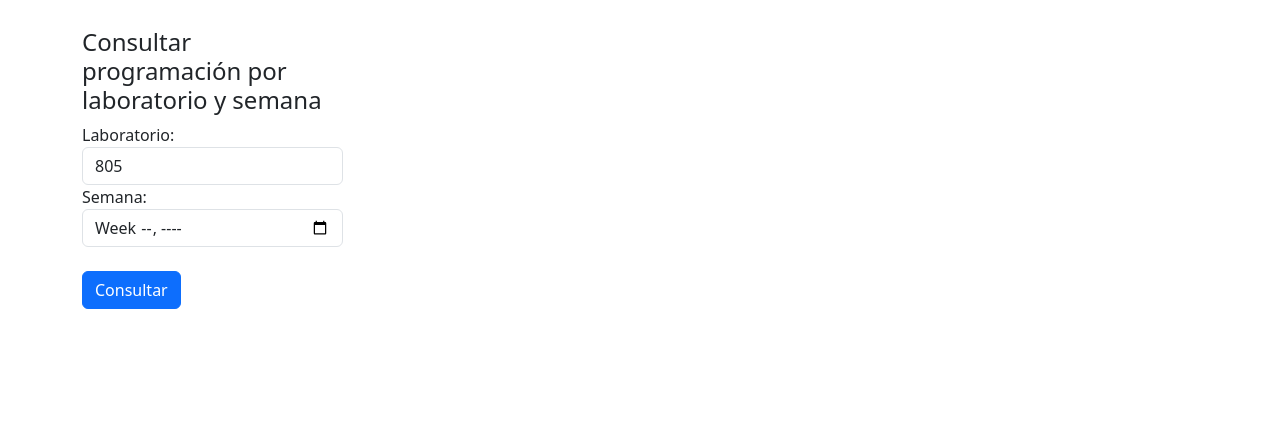
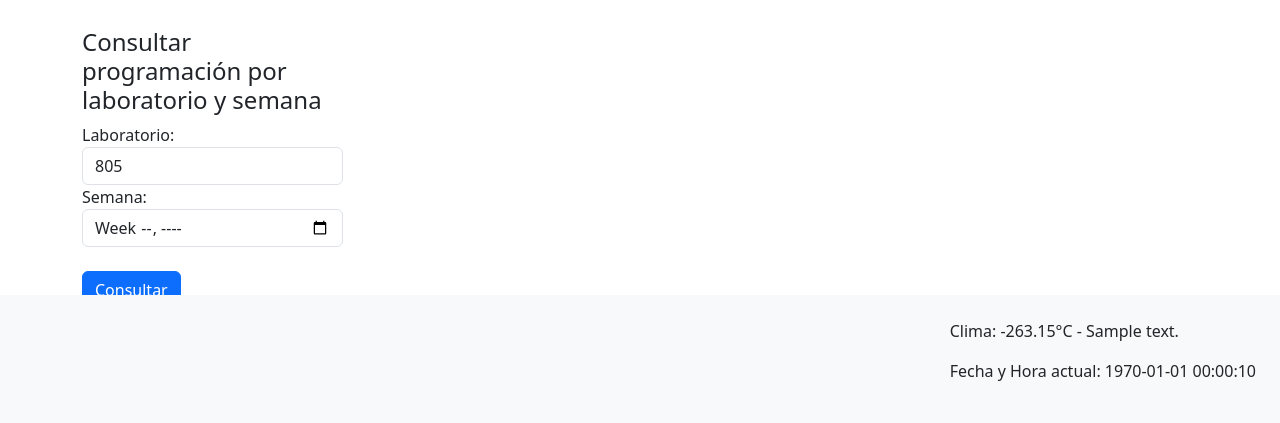
Before and after one commit to Max54611/4c24a-g6-programacionlabs, a Django app: page / in a window 1280 px wide. Shown: the part 377-800 px from the top of the page. Run offline with Django 4.2, Linux system fonts and the light colour scheme; data comes from the database, SQL or seed files in the repository; a database or web service that is not in the repository returns one stand-in record (values such as "Sample title"); data that the repository does not hold is empty.

Commit message:
Index API

```diff
--- a/Programacion/Laboratorios/templates/index.html
+++ b/Programacion/Laboratorios/templates/index.html
@@ -138,5 +138,10 @@
           {% endif %}
         </div>
     </div>
-
+    <div class="d-flex justify-content-end fixed-bottom bg-light p-3">
+      <div class="p-2">
+        <p>Clima: {{ temperatura|floatformat:"0.2f" }}°C - {{ descripcion }}</p>
+        <p>Fecha y Hora actual: {{ fecha_hora_actual }}</p>
+      </div>
+    </div>
 </body>
--- a/Programacion/Laboratorios/views.py
+++ b/Programacion/Laboratorios/views.py
@@ -58,6 +58,7 @@ def index(request):
     listadoProgLabs = Programacion_laboratorio.objects.all().order_by('-id')
     laboratorios = Laboratorio.objects.all()
     cursos_dictados = Curso_dictado.objects.all()
+    temperatura, descripcion, fecha_hora_actual = obtener_datos_clima()
     if request.method == 'POST':
         # Obtener los datos del formulario
         laboratorio = request.POST.get('laboratorio')
@@ -90,14 +91,20 @@ def index(request):
             "programaciones": programaciones,
             "laboratorio": laboratorio,
             "semana": semana,
-            "dias_semana": dias_semana
+            "dias_semana": dias_semana,
+            "temperatura": temperatura,
+            "descripcion": descripcion,
+            "fecha_hora_actual": fecha_hora_actual
         }
         return render(request, 'index.html', context)
     else:
         context = {
             "labs": listadoProgLabs,
             "laboratorios": laboratorios,
-            "cursos_dictados": cursos_dictados
+            "cursos_dictados": cursos_dictados,
+            "temperatura": temperatura,
+            "descripcion": descripcion,
+            "fecha_hora_actual": fecha_hora_actual
         }
         return render(request, "index.html", context)
 
```
